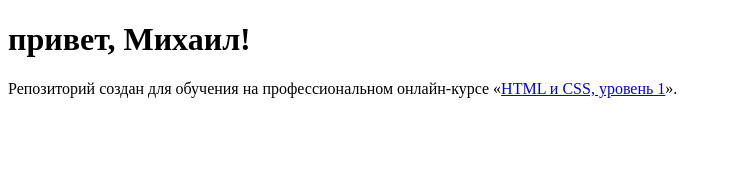
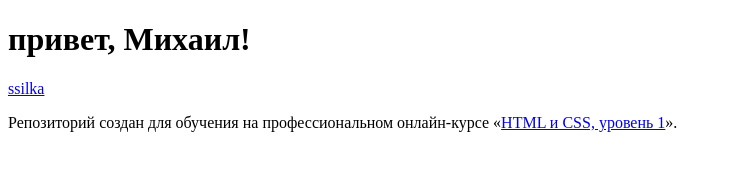
Before and after one commit to iritmeg/1046597-barbershop-26, a plain HTML site: page index.html in a window 1280 px wide. Shown: the whole page, without its empty margins (0-732 px from the left). Drawn offline with Linux system fonts and the light colour scheme.

Commit message:
changes-6.09

```diff
--- a/index.html
+++ b/index.html
@@ -7,6 +7,7 @@
   <body>
 
 <h1> привет, Михаил! </h1>
+<a href="item.html">  ssilka </a>
 
     <p>Репозиторий создан для обучения на профессиональном онлайн‑курсе «<a href="https://htmlacademy.ru/intensive/htmlcss">HTML и CSS, уровень 1</a>».</p>
 
```
Also changed, not shown: img/index.jpg (added), item.html (added), price.html (added), shop.html (added).
